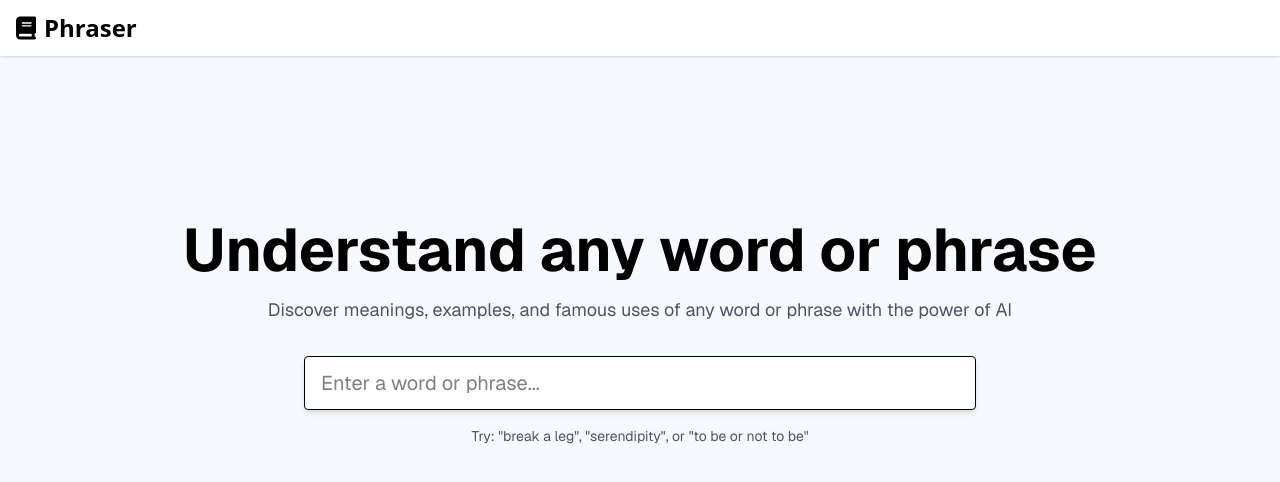
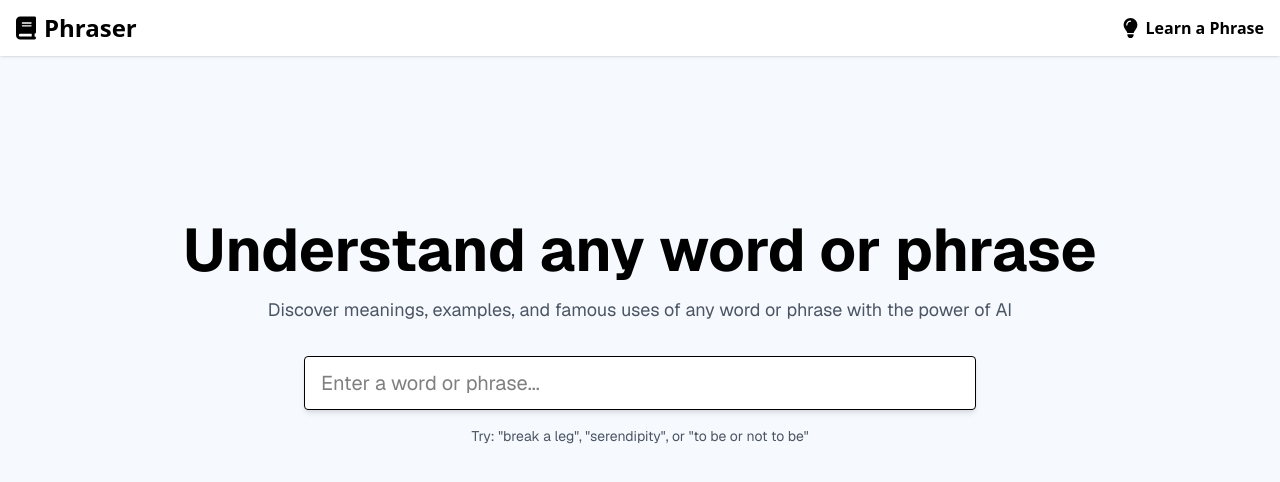
Before and after one commit to visakhvjn/phraser, a Next.js app: page / in a window 1280 px wide. Shown: the top 482 px of the page. Built offline with nearby package versions, Linux system fonts and the light colour scheme.

Commit message:
added phrase of the day

```diff
--- a/src/app/api/query/route.ts
+++ b/src/app/api/query/route.ts
@@ -35,3 +35,16 @@ export async function POST(req: Request) {
 		result: JSON.parse(response.choices[0].message.content!),
 	});
 }
+
+export async function GET() {
+	const prompt = `Get a random English phrase for the day`;
+
+	const response = await openai.chat.completions.create({
+		model: 'gpt-3.5-turbo',
+		messages: [{ role: 'user', content: prompt }],
+	});
+
+	return Response.json({
+		result: JSON.parse(response.choices[0].message.content!),
+	});
+}
--- a/src/app/page.tsx
+++ b/src/app/page.tsx
@@ -11,6 +11,7 @@ export default function Home() {
 	const [search, setSearch] = useState<string>('');
 	const [result, setResult] = useState(null);
 	const [isLoading, setIsLoading] = useState(false);
+	const [isLearnAPhraseLoading, setisLearnAPhraseLoading] = useState(false);
 
 	const handleSearch = async (input: string) => {
 		setResult(null);
@@ -36,9 +37,27 @@ export default function Home() {
 		}
 	};
 
+	const handleLearnAPhrase = async () => {
+		setisLearnAPhraseLoading(true);
+
+		const res = await fetch('/api/query', {
+			method: 'GET',
+		});
+
+		const data = await res.json();
+		setisLearnAPhraseLoading(false);
+
+		handleChange(data.result);
+
+		await handleSearch(data.result);
+	};
+
 	return (
 		<>
-			<Navbar />
+			<Navbar
+				onLearnAPharse={handleLearnAPhrase}
+				isLoading={isLearnAPhraseLoading}
+			/>
 			<div className="grid grid-rows-[20px_1fr_20px] justify-items-center min-h-screen p-2 pb-20 gap-16 sm:p-20 font-[family-name:var(--font-geist-sans)]">
 				<main className="flex flex-col gap-[32px] row-start-2 items-center sm:items-start">
 					{/* BANNER SECTION */}
@@ -64,6 +83,7 @@ export default function Home() {
 							)}
 							{result && <Result result={result} />}
 							{isLoading && <Loader />}
+							{isLearnAPhraseLoading && <Loader />}
 						</div>
 					</section>
 					{/* WHY USE PHRASER SECTION */}
--- a/src/components/Navbar.tsx
+++ b/src/components/Navbar.tsx
@@ -3,7 +3,12 @@
 import Image from 'next/image';
 import Link from 'next/link';
 
-export default function Navbar() {
+type Props = {
+	isLoading: boolean;
+	onLearnAPharse: () => void;
+};
+
+export default function Navbar({ onLearnAPharse, isLoading = false }: Props) {
 	return (
 		<nav className="w-full bg-white shadow-sm sticky top-0">
 			<div className="max-w-7xl mx-auto px-4 py-3 flex justify-between items-center">
@@ -11,6 +16,24 @@ export default function Navbar() {
 					<Image src={'/quote.svg'} alt={''} width={20} height={20} />
 					Phraser
 				</Link>
+				<div className="flex gap-2">
+					<Image
+						src={'/bulb.svg'}
+						width={15}
+						height={12}
+						alt={'A light bulb'}
+					/>
+
+					<button
+						disabled={isLoading}
+						className={`font-semibold ${
+							isLoading ? 'cursor-not-allowed' : 'cursor-pointer'
+						}`}
+						onClick={onLearnAPharse}
+					>
+						Learn a Phrase
+					</button>
+				</div>
 			</div>
 		</nav>
 	);
```
Also changed, not shown: public/bulb.svg (added).
